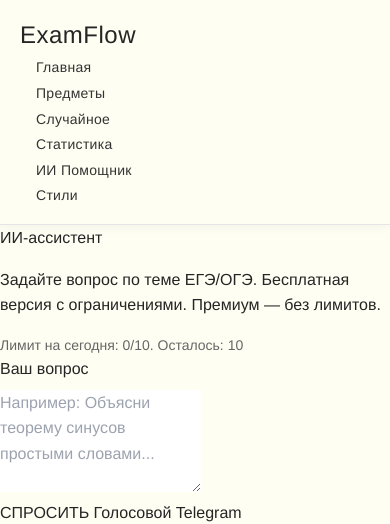
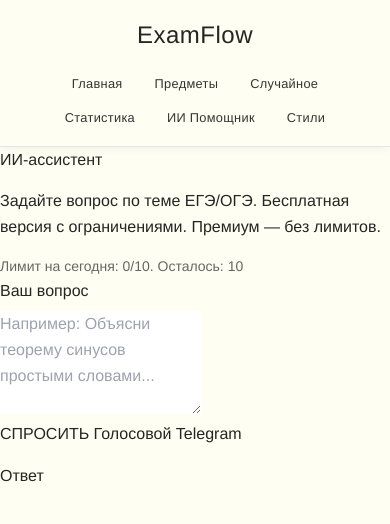
Before and after one commit to gaus-1/ExamFlow, a Django app: page /ai/ in a window 390 px wide. Shown: the top 524 px of the page. Run offline with Django 4.2, Linux system fonts and the light colour scheme; data comes from the database, SQL or seed files in the repository; data that the repository does not hold is empty; some libraries are stand-ins or nearby versions.

Commit message:
Исправлена навигация - теперь в одну строчку
- Убраны Bootstrap классы navbar-expand-lg, collapse, navbar-collapse
- Добавлен flexbox для горизонтального расположения элементов
- Навигация теперь в одну строчку с правильным выравниванием
- Сохранена адаптивность для мобильных устройств
- Логотип слева, меню справа в одну линию

```diff
--- a/templates/base.html
+++ b/templates/base.html
@@ -58,6 +58,24 @@
             top: 0;
             z-index: 1000;
             box-shadow: 0 2px 10px rgba(0,0,0,0.05);
+        }
+
+        .navbar-content {
+            display: flex;
+            align-items: center;
+            justify-content: space-between;
+        }
+
+        .navbar-nav {
+            display: flex;
+            list-style: none;
+            margin: 0;
+            padding: 0;
+            gap: 0;
+        }
+
+        .nav-item {
+            margin: 0;
         }
 
         .navbar-brand {
@@ -159,6 +177,22 @@
                 font-size: 1.5rem !important;
             }
 
+            .navbar-content {
+                flex-direction: column;
+                gap: 16px;
+            }
+
+            .navbar-nav {
+                flex-wrap: wrap;
+                justify-content: center;
+                gap: 8px;
+            }
+
+            .nav-link-aesop {
+                font-size: 0.8rem !important;
+                padding: 6px 12px !important;
+            }
+
             .footer-content {
                 grid-template-columns: 1fr;
                 gap: 30px;
@@ -247,18 +281,14 @@
 </head>
 <body>
     <!-- Навигация -->
-    <nav class="navbar navbar-expand-lg navbar-aesop">
+    <nav class="navbar-aesop">
         <div class="container">
-            <a class="navbar-brand" href="{% url 'home' %}">
-                ExamFlow
-            </a>
+            <div class="navbar-content">
+                <a class="navbar-brand" href="{% url 'home' %}">
+                    ExamFlow
+                </a>
 
-            <button class="navbar-toggler" type="button" data-bs-toggle="collapse" data-bs-target="#navbarNav">
-                <span class="navbar-toggler-icon"></span>
-            </button>
-
-            <div class="collapse navbar-collapse" id="navbarNav">
-                <ul class="navbar-nav ms-auto">
+                <ul class="navbar-nav">
                     <li class="nav-item">
                         <a class="nav-link nav-link-aesop" href="{% url 'home' %}">
                             Главная
```
